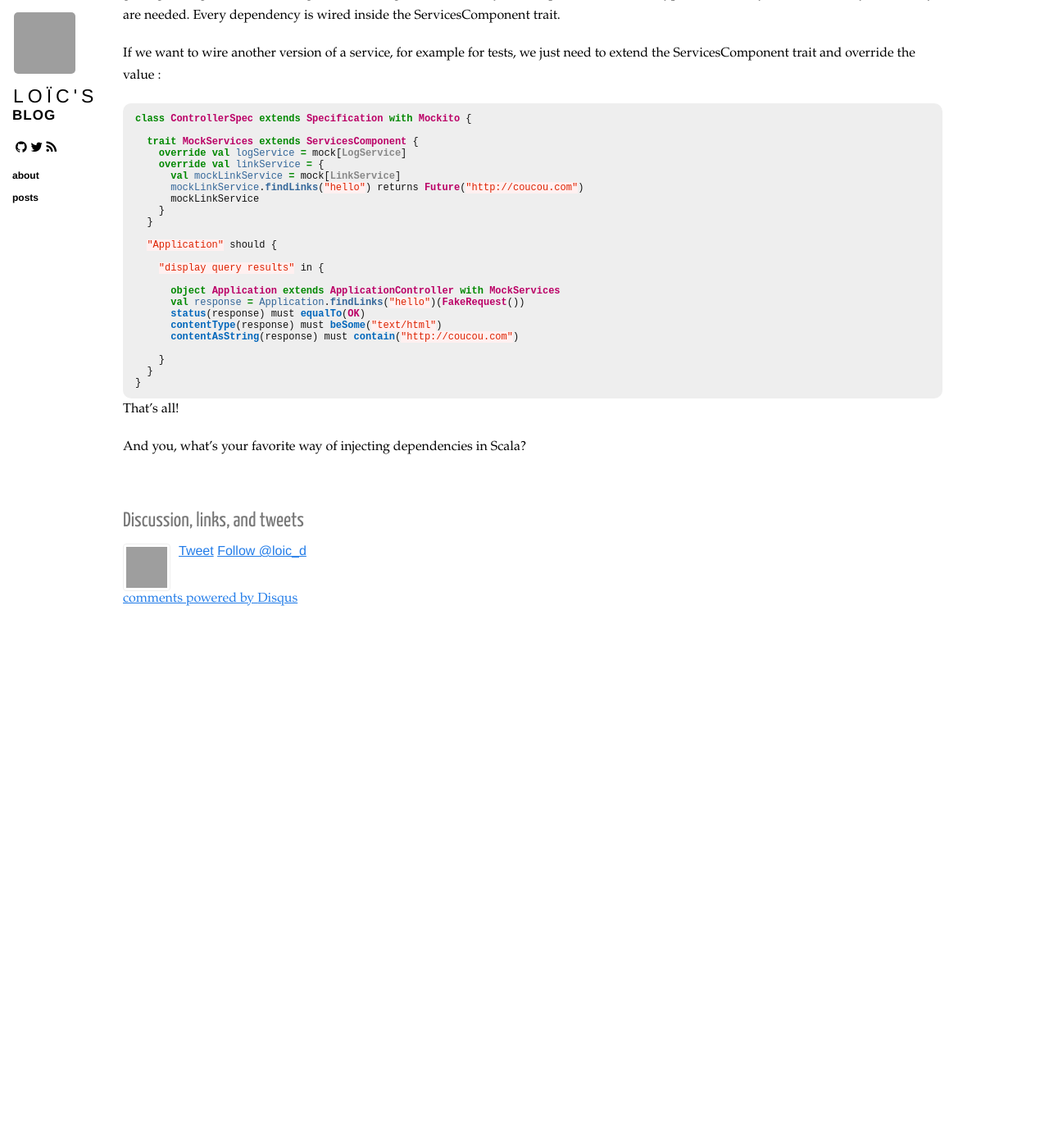
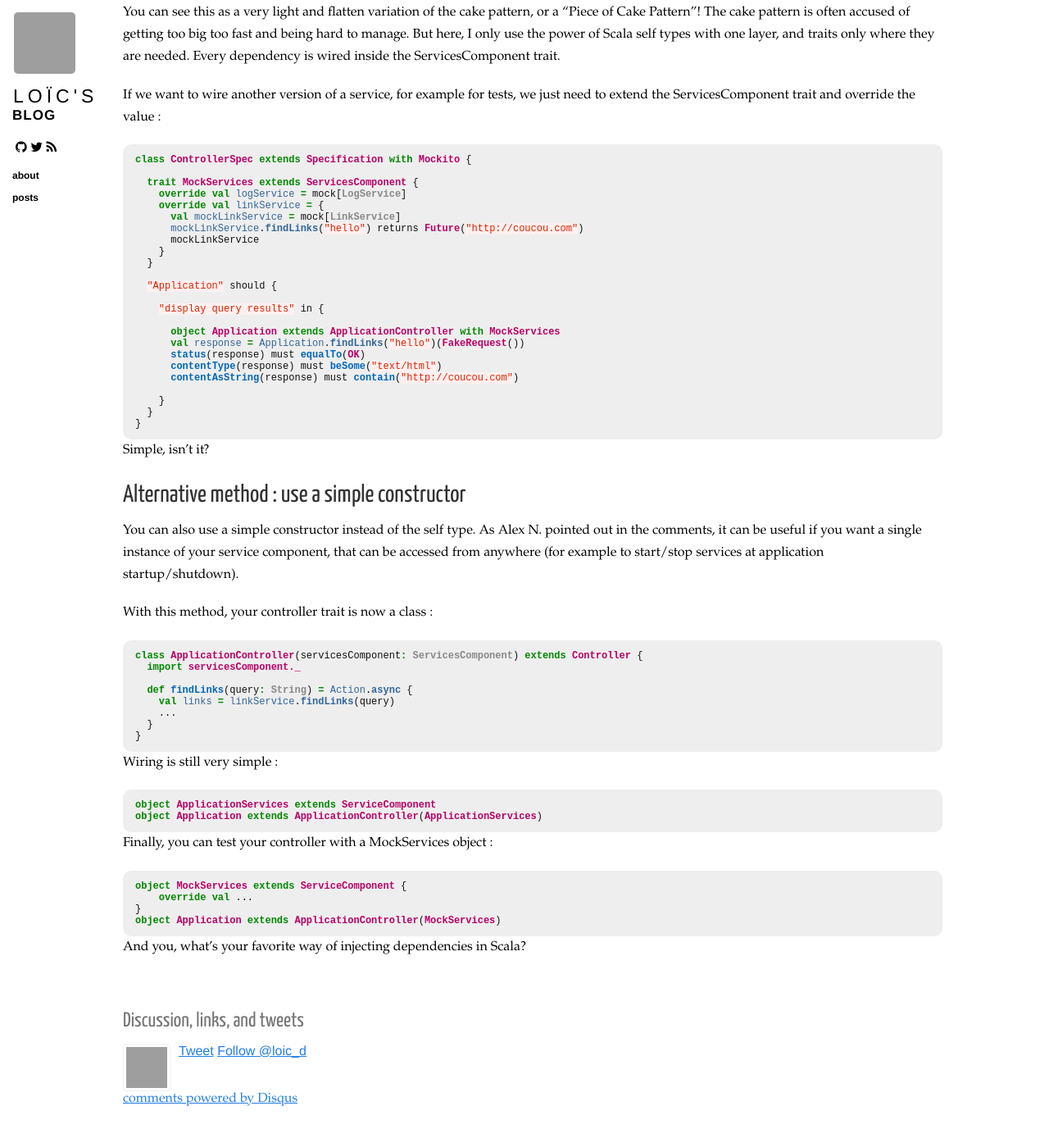
Before and after one commit to loicdescotte/loicdescotte.github.io, a Jekyll site: the page built from _posts/2014-10-22-scala-di.md, in a window 1280 px wide and 1400 px high, scrolled down 1268 px. Shown: the top 1388 px of the window at 82% size. Built offline with Jekyll 4.4.1, drawn with Linux system fonts in a browser that asks for light colours; nearby versions of some CDN libraries; Markdown is read by kramdown in place of the engine named in the settings; comment, search, counter and statistics services are not loaded; before the commit the page ends 2058 px from its top, so only the background shows below that; some of the changed text lies outside the part shown; grey boxes are pictures that could not be loaded.

Commit message:
Update 2014-10-22-scala-di.md

```diff
--- a/_posts/2014-10-22-scala-di.md
+++ b/_posts/2014-10-22-scala-di.md
@@ -9,7 +9,9 @@ tags:
 The following post is a shorter version of a post I've published on my former blog, Coffeebean.
 In this article, we will focus on dependency injection with only pure Scala code (no framework involved), resolved at compile time.
 
-There are many ways to inject dependencies in Scala, this is my current favorite way of doing it.
+There are many ways to inject dependencies in Scala, this are my current favorites way of doing it.
+
+## The "piece of cake" pattern
 
 In our example, we have a Play app with a controller. But this kind of wiring would work with any Scala application.
 
@@ -103,6 +105,41 @@ class ControllerSpec extends Specification with Mockito {
 }
 {% endhighlight %}
 
-That’s all!
+Simple, isn't it?
+
+## Alternative method : use a simple constructor
+
+You can also use a simple constructor instead of the self type. As Alex N. pointed out in the comments, it can be useful if you want a single instance of your service component, that can be accessed from anywhere (for example to start/stop services at application startup/shutdown).
+
+With this method, your controller trait is now a class :
+
+{% highlight scala %}
+class ApplicationController(servicesComponent: ServicesComponent) extends Controller {
+  import servicesComponent._
+
+  def findLinks(query: String) = Action.async {
+    val links = linkService.findLinks(query)
+    ...
+  }
+}
+{% endhighlight %}
+
+
+Wiring is still very simple :
+
+{% highlight scala %}
+object ApplicationServices extends ServiceComponent
+object Application extends ApplicationController(ApplicationServices)
+{% endhighlight %}
+
+Finally, you can test your controller with a MockServices object :
+
+{% highlight scala %}
+object MockServices extends ServiceComponent {
+    override val ...
+}
+object Application extends ApplicationController(MockServices)
+{% endhighlight %}
+
 
 And you, what's your favorite way of injecting dependencies in Scala?
```
Also changed, not shown: other parts of _posts/2014-10-22-scala-di.md (+1 -1 lines).
